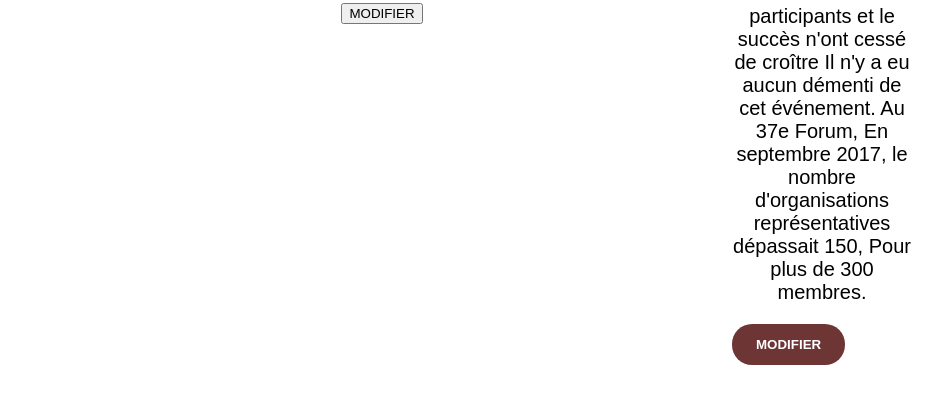
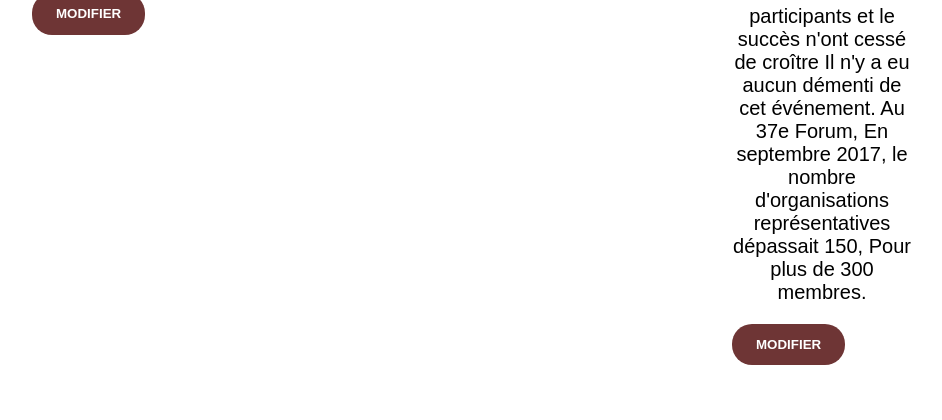
Before and after one commit to MaxHowardBorges/Forum, a PHP site: page /quiSommesNous.php in a window 1280 px wide. Shown: the part 1855-2275 px from the top of the page, without its empty margins (168-1110 px from the left). Run offline with PHP 8.4, Linux system fonts and the light colour scheme; the visitor is signed in with stand-in values (Sample User, id 1).

Commit message:
31/05/2023 boutonbeau v3

```diff
--- a/quiSommesNousAdmin.php
+++ b/quiSommesNousAdmin.php
@@ -65,7 +65,7 @@ if (!isset($_SESSION['idAdministrateur']) || empty($_SESSION['idAdministrateur']
             <div class="div2">
                 <div class="img">
                     <img src="assets/img/forum_journeeforum1.JPG" width="700px" />
-                    <button class="ajouter">MODIFIER</button>
+                    <button class="boutonbeau">MODIFIER</button>
                 </div>
                 <div class="divtexte">
                     <p>
```
